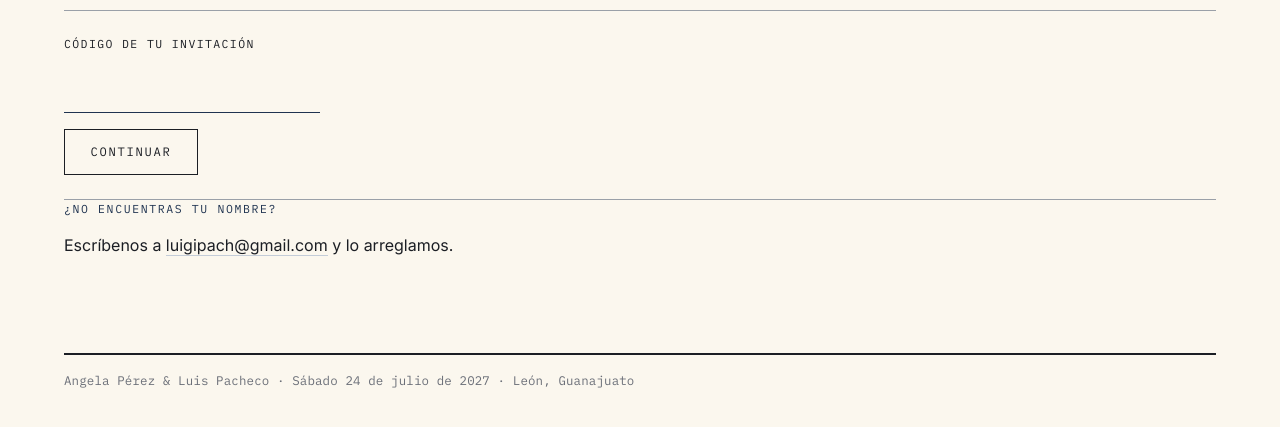
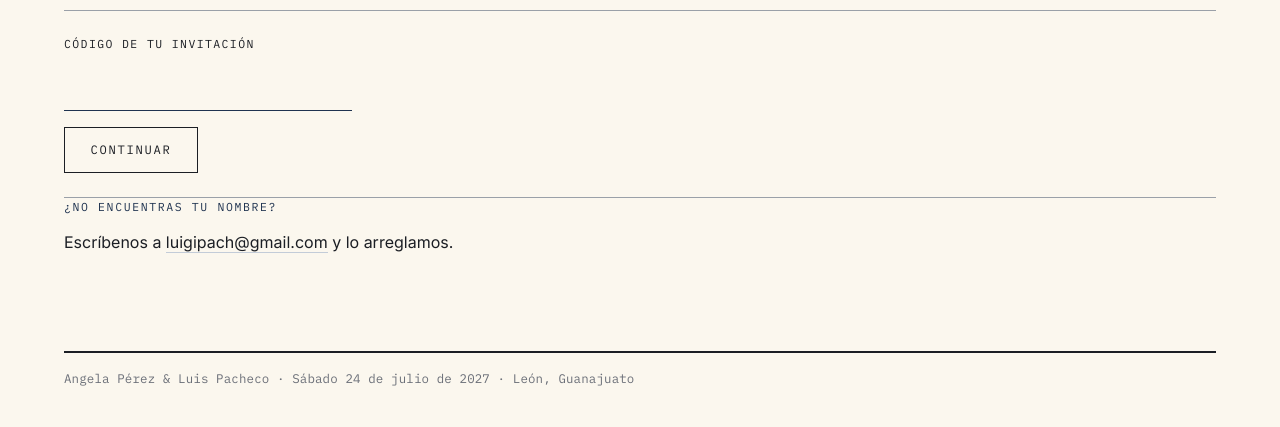
Before and after one commit to luigipacheco/boda, a Jekyll site: the page built from confirmar.html, in a window 1280 px wide. Shown: the part 454-881 px from the top of the page. Built offline with Jekyll 4.4.1, drawn with Linux system fonts in a browser that asks for light colours.

Commit message:
Code field: no forced capitals
Co-Authored-By: Claude Fable 5.1 <noreply@anthropic.com>

```diff
--- a/assets/css/main.css
+++ b/assets/css/main.css
@@ -233,7 +233,7 @@ section { padding: 2.5rem 0 3rem; }
   appearance: none;
 }
 .field textarea { font-family: var(--sans); font-size: 1rem; min-height: 5rem; resize: vertical; }
-#code { font-family: var(--mono); font-size: 1.3rem; letter-spacing: 0.2em; text-transform: uppercase; max-width: 16rem; }
+#code { font-family: var(--mono); font-size: 1.2rem; letter-spacing: 0.08em; max-width: 18rem; }
 .field select { font-family: var(--mono); font-size: 1rem; max-width: 8rem; }
 .field input:focus, .field textarea:focus, .field select:focus { outline: none; border-bottom-color: var(--blue); }
 fieldset { border: 0; padding: 0; margin: 0; }
--- a/confirmar.html
+++ b/confirmar.html
@@ -18,7 +18,7 @@ scripts: [/assets/js/rsvp.js]
 <form id="rsvp" class="rsvp" data-endpoint="{{ site.rsvp_endpoint }}" autocomplete="off" novalidate>
   <div class="field" id="code-wrap">
     <label for="code">{% include t.html es="Código de tu invitación" en="Code from your invitation" %}</label>
-    <input type="text" id="code" name="k" autocapitalize="characters" autocomplete="off" spellcheck="false">
+    <input type="text" id="code" name="k" autocapitalize="none" autocomplete="off" autocorrect="off" spellcheck="false">
     <p id="code-hint" class="small" style="margin-top:0.5rem"></p>
     <p><button class="btn" id="code-go" type="button">{% include t.html es="Continuar" en="Continue" %}</button></p>
   </div>
```
